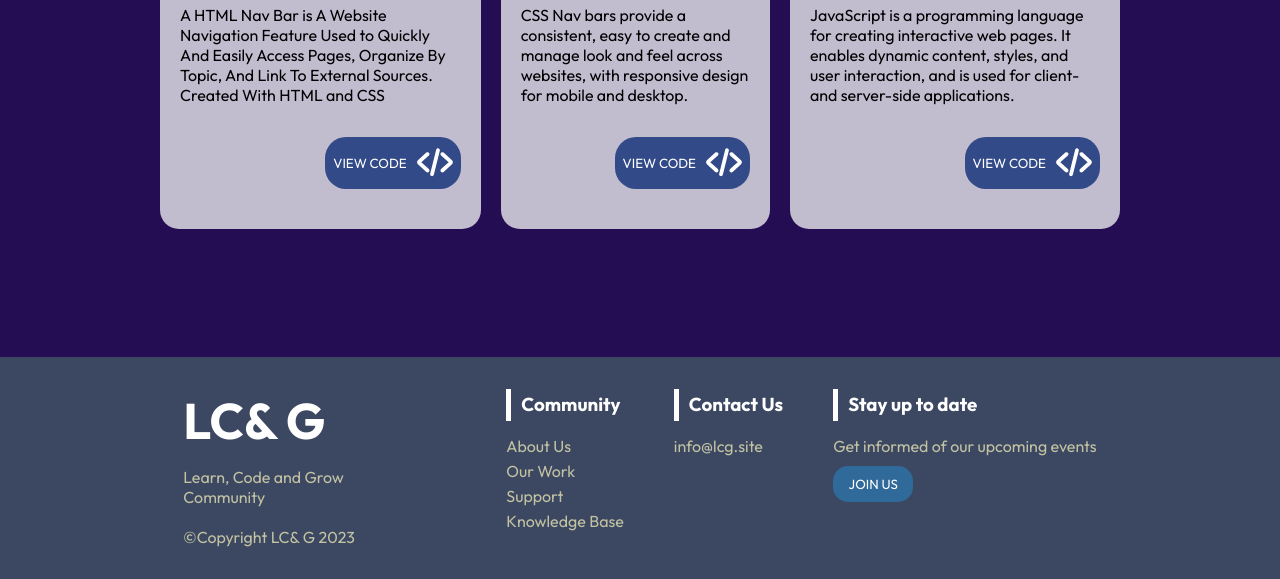
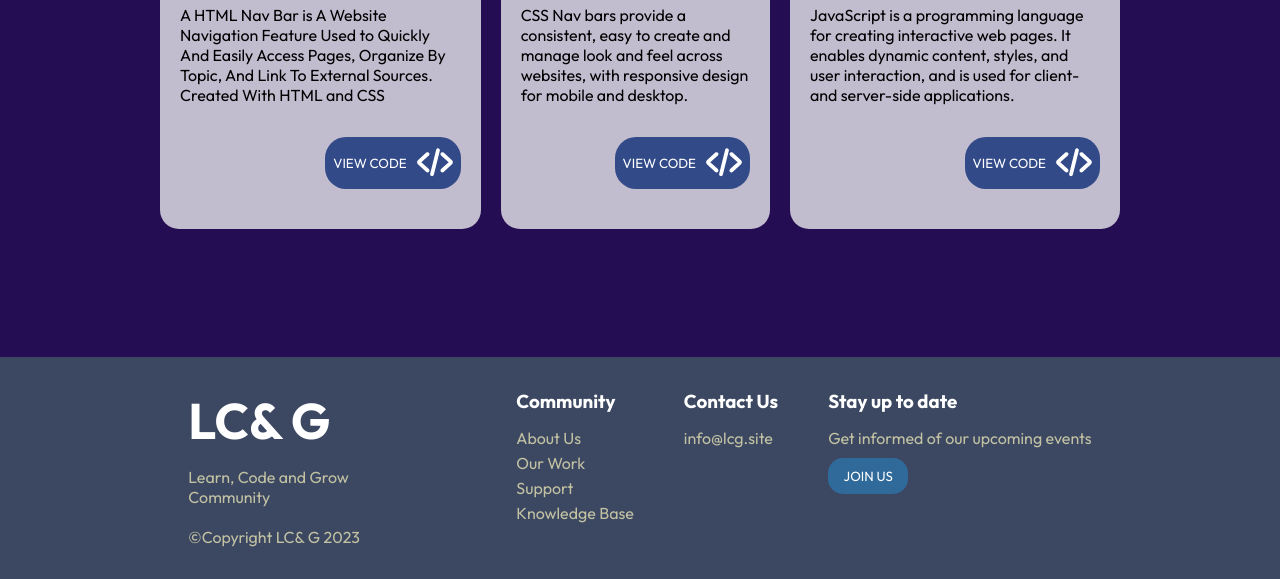
Before and after one commit to Codedwells/LCG, a plain HTML site: page client/index.html in a window 1280 px wide. Shown: the part 1064-1643 px from the top of the page. Drawn offline with Linux system fonts and the light colour scheme.

Commit message:
Added: Added a change to about section that caused all the h3 tags in the footer to have a left border

```diff
--- a/client/CSS/style.css
+++ b/client/CSS/style.css
@@ -92,8 +92,7 @@ header ul a {
 	justify-content: space-between;
 }
 
-.about-us h2,
-h3 {
+.about-us h2,.about-us h3 {
 	border-left: 5px solid #fff;
 	padding-left: 10px;
 	line-height: 31.5px;
@@ -290,7 +289,6 @@ footer {
 	background-color: #3c4862;
 	padding: 2em;
 	color: #c2c2a3;
-
 	margin-top: 8rem;
 }
 
```
